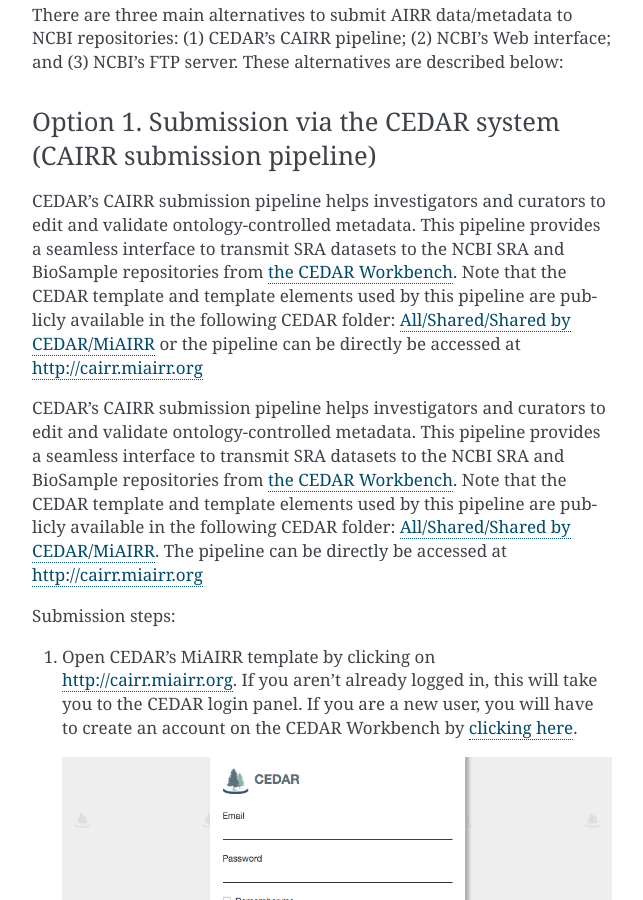
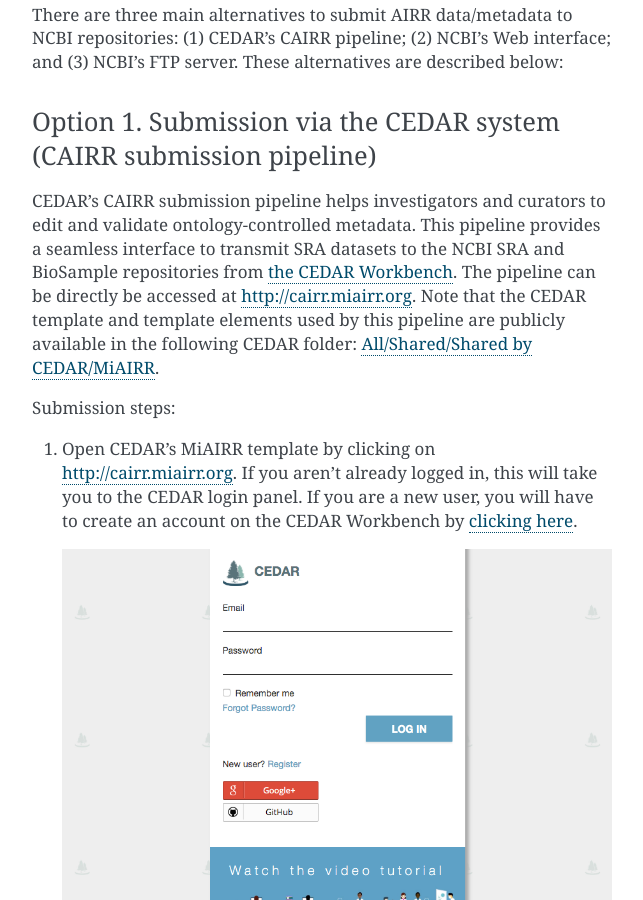
Before and after one commit to airr-community/airr-standards, a Sphinx documentation site: the page built from docs/miairr/manual_miairr_ncbi.rst, in a window 1280 px wide and 900 px high, scrolled down 662 px. Shown: the whole window, without its empty margins (468-1111 px from the left). Built offline with Sphinx 7.4.7, drawn with Linux system fonts in a browser that asks for light colours; pages that are not in the unit, such as notebooks, are missing from menus.

Commit message:
Update manual_miairr_ncbi.rst

```diff
--- a/docs/miairr/manual_miairr_ncbi.rst
+++ b/docs/miairr/manual_miairr_ncbi.rst
@@ -17,9 +17,7 @@
 Option 1. Submission via the CEDAR system (CAIRR submission pipeline)
 ---------------------------------------------------------------------
 
-CEDAR's CAIRR submission pipeline helps investigators and curators to edit and validate ontology-controlled metadata. This pipeline provides a seamless interface to transmit SRA datasets to the NCBI SRA and BioSample repositories from `the CEDAR Workbench <https://cedar.metadatacenter.org>`_. Note that the CEDAR template and template elements used by this pipeline are publicly available in the following CEDAR folder: `All/Shared/Shared by CEDAR/MiAIRR <https://cedar.metadatacenter.org/dashboard?folderId=https:%2F%2Frepo.metadatacenter.org%2Ffolders%2F4e5ce935-03ea-401a-804c-c38160c560f2>`_ or the pipeline can be directly be accessed at http://cairr.miairr.org
-
-CEDAR's CAIRR submission pipeline helps investigators and curators to edit and validate ontology-controlled metadata. This pipeline provides a seamless interface to transmit SRA datasets to the NCBI SRA and BioSample repositories from `the CEDAR Workbench <https://cedar.metadatacenter.org>`_. Note that the CEDAR template and template elements used by this pipeline are publicly available in the following CEDAR folder: `All/Shared/Shared by CEDAR/MiAIRR <https://cedar.metadatacenter.org/dashboard?folderId=https:%2F%2Frepo.metadatacenter.org%2Ffolders%2F4e5ce935-03ea-401a-804c-c38160c560f2>`_. The pipeline can be directly be accessed at http://cairr.miairr.org
+CEDAR's CAIRR submission pipeline helps investigators and curators to edit and validate ontology-controlled metadata. This pipeline provides a seamless interface to transmit SRA datasets to the NCBI SRA and BioSample repositories from `the CEDAR Workbench <https://cedar.metadatacenter.org>`_. The pipeline can be directly be accessed at http://cairr.miairr.org. Note that the CEDAR template and template elements used by this pipeline are publicly available in the following CEDAR folder: `All/Shared/Shared by CEDAR/MiAIRR <https://cedar.metadatacenter.org/dashboard?folderId=https:%2F%2Frepo.metadatacenter.org%2Ffolders%2F4e5ce935-03ea-401a-804c-c38160c560f2>`_.
 
 Submission steps:
 
```
